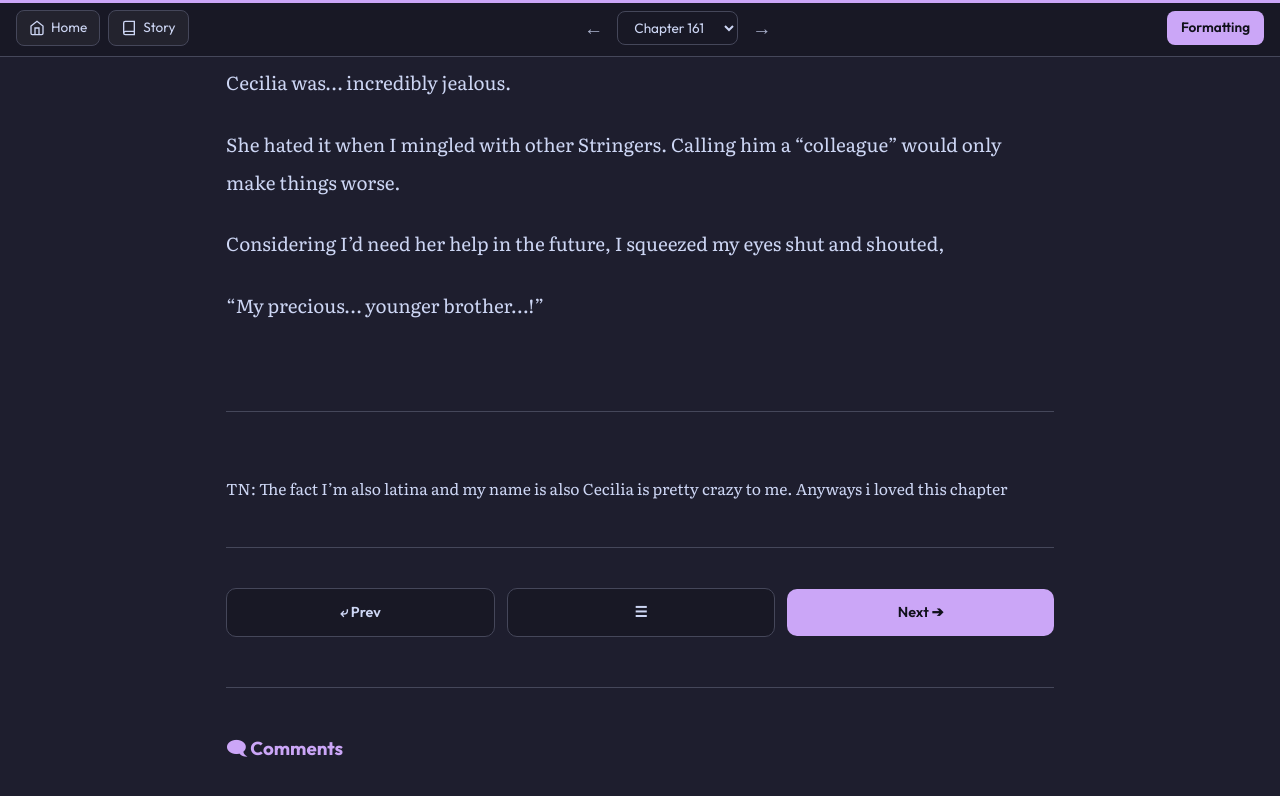
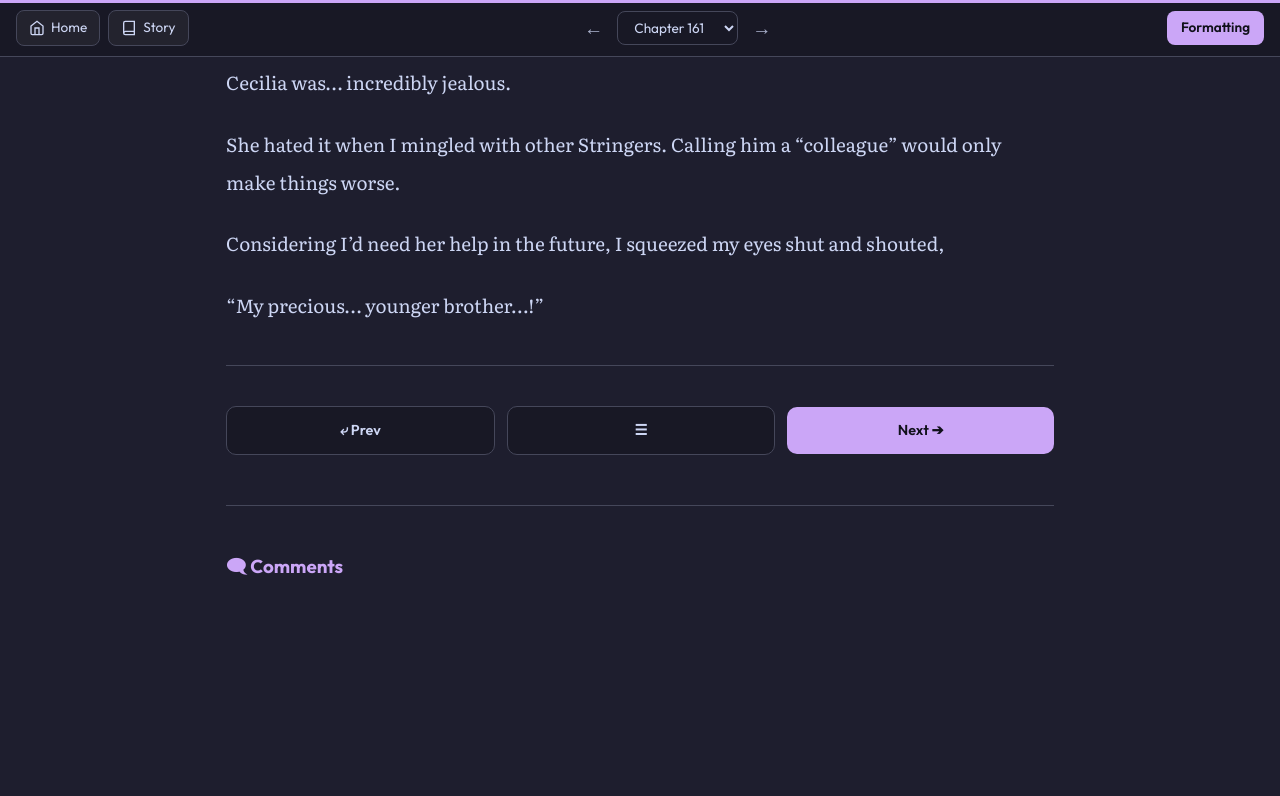
Before and after one commit to soleumn/soleumn.github.io, a Jekyll site: the page built from _chapters/eoshinki/ch161.md, in a window 1280 px wide and 900 px high, scrolled down 14648 px. Shown: the top 796 px of the window. Built offline with Jekyll 4.4.1, drawn with Linux system fonts in a browser that asks for light colours; comment, search, counter and statistics services are not loaded; after the commit the page ends 15366 px from its top, so only the background shows below that.

Commit message:
Edit Chapter 161 (via site)

```diff
--- a/_chapters/eoshinki/ch161.md
+++ b/_chapters/eoshinki/ch161.md
@@ -450,9 +450,3 @@ She hated it when I mingled with other Stringers. Calling him a "colleague" woul
 Considering I'd need her help in the future, I squeezed my eyes shut and shouted,
 
 "My precious... younger brother...!"
-
-<br>
-
-***
-
-<br><small>TN: The fact I'm also latina and my name is also Cecilia is pretty crazy to me. Anyways i loved this chapter</small>
```
